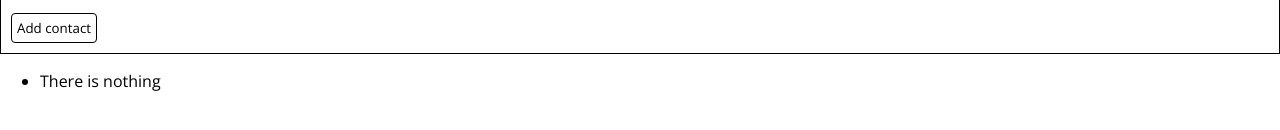
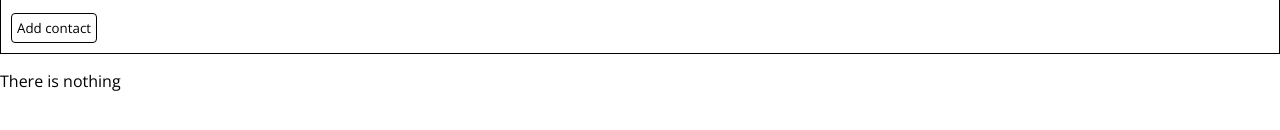
Before and after one commit to mentalmental123/goit-react-hw-02-phonebook, a React (Create React App) app: page / in a window 1280 px wide. Shown: the part 196-326 px from the top of the page. Built offline with nearby package versions, Linux system fonts and the light colour scheme.

Commit message:
fix components and localstorage

```diff
--- a/src/components/App/App.js
+++ b/src/components/App/App.js
@@ -10,7 +10,6 @@ import Form from "../ContactForm/ContactForm";
 
 function App() {
   const { contacts } = useSelector((state) => state.contacts);
-  const { filter } = useSelector((state) => state.filter);
 
   return (
     <div className={css["container"]}>
@@ -18,26 +17,14 @@ function App() {
       <Form></Form>
       <div>
         {contacts?.length === 0 ? (
-          ""
+          <p>There is nothing</p>
         ) : (
           <>
             <h2>Contacts</h2>
             <Search></Search>
+            <Contacts />
           </>
         )}
-        <ul>
-          {contacts?.length === 0 ? (
-            <li>There is nothing</li>
-          ) : (
-            contacts
-              .filter((el) =>
-                el.name
-                  .toLocaleLowerCase()
-                  .includes(filter.toLowerCase().trim())
-              )
-              .map((contact) => <Contacts contact={contact}></Contacts>)
-          )}
-        </ul>
       </div>
     </div>
   );
--- a/src/components/ContactForm/ContactForm.js
+++ b/src/components/ContactForm/ContactForm.js
@@ -16,9 +16,11 @@ export default function Form() {
 
     if (contacts.find(({ name: nameInArr }) => nameInArr === form.name.value)) {
       alert(form.name.value + " is already in contacts");
+      form.reset();
       return;
     }
     dispatch(addContact(form.name.value, form.number.value));
+    form.reset();
   };
 
   return (
--- a/src/components/ContactList/ContactList.js
+++ b/src/components/ContactList/ContactList.js
@@ -1,37 +1,40 @@
 import css from "./contactList.module.css";
 import { useDispatch } from "react-redux";
 import { deleteContact } from "../../redux/contactsSlice";
+import { useSelector } from "react-redux/es/hooks/useSelector";
 
-function Contacts({ contact: { id, name, number } }) {
-  // componentDidUpdate() {
-  //   const { contact } = this.props;
-  //   if (contact) {
-  //     localStorage.setItem("contacts", JSON.stringify(contact));
-  //     return;
-  //   }
-  // }
+function Contacts() {
+  const dispatch = useDispatch();
+  const { contacts } = useSelector((state) => state.contacts);
+  const { filter } = useSelector((state) => state.filter);
 
-  // console.log(contact);
-
-  // // const contacts = useSelector((state) => state.contacts);
-
-  const dispatch = useDispatch();
-
-  const handleDelete = () => {
+  const handleDelete = (id) => {
     dispatch(deleteContact(id));
   };
 
   return (
+    <ul>
+      {contacts
+        .filter((el) =>
+          el.name.toLocaleLowerCase().includes(filter.toLowerCase().trim())
+        )
+        .map(({ name, number, id }) => (
           <li className={css["contact-item"]} key={id}>
             <p>
               {name}
               {": "}
               {number}
             </p>
-      <button key={id} onClick={handleDelete} className={css["contact-button"]}>
+            <button
+              key={id}
+              onClick={() => handleDelete(id)}
+              className={css["contact-button"]}
+            >
               delete
             </button>
           </li>
+        ))}
+    </ul>
   );
 }
 
--- a/src/redux/contactsSlice.js
+++ b/src/redux/contactsSlice.js
@@ -1,10 +1,5 @@
 import { createSlice } from "@reduxjs/toolkit";
 import { nanoid } from "nanoid";
-
-// const localStorageContacts =
-//   localStorage.getItem("contacts") === null
-//     ? []
-//     : JSON.parse(localStorage.getItem("contacts"));
 
 const contactsInitialState = {
   contacts: [],
@@ -17,7 +12,6 @@ const contactsSlice = createSlice({
     addContact: {
       reducer(state, action) {
         state.contacts.push(action.payload);
-        localStorage.setItem("contacts", JSON.stringify(state.contacts));
       },
       prepare(cName, cNumber) {
         return {
@@ -33,7 +27,6 @@ const contactsSlice = createSlice({
       state.contacts = state.contacts.filter(
         (contact) => contact.id !== action.payload
       );
-      // localStorage.setItem("contacts", JSON.stringify(state.contacts));
     },
   },
 });
```
Lines whose indentation alone changed are shown as unchanged.
